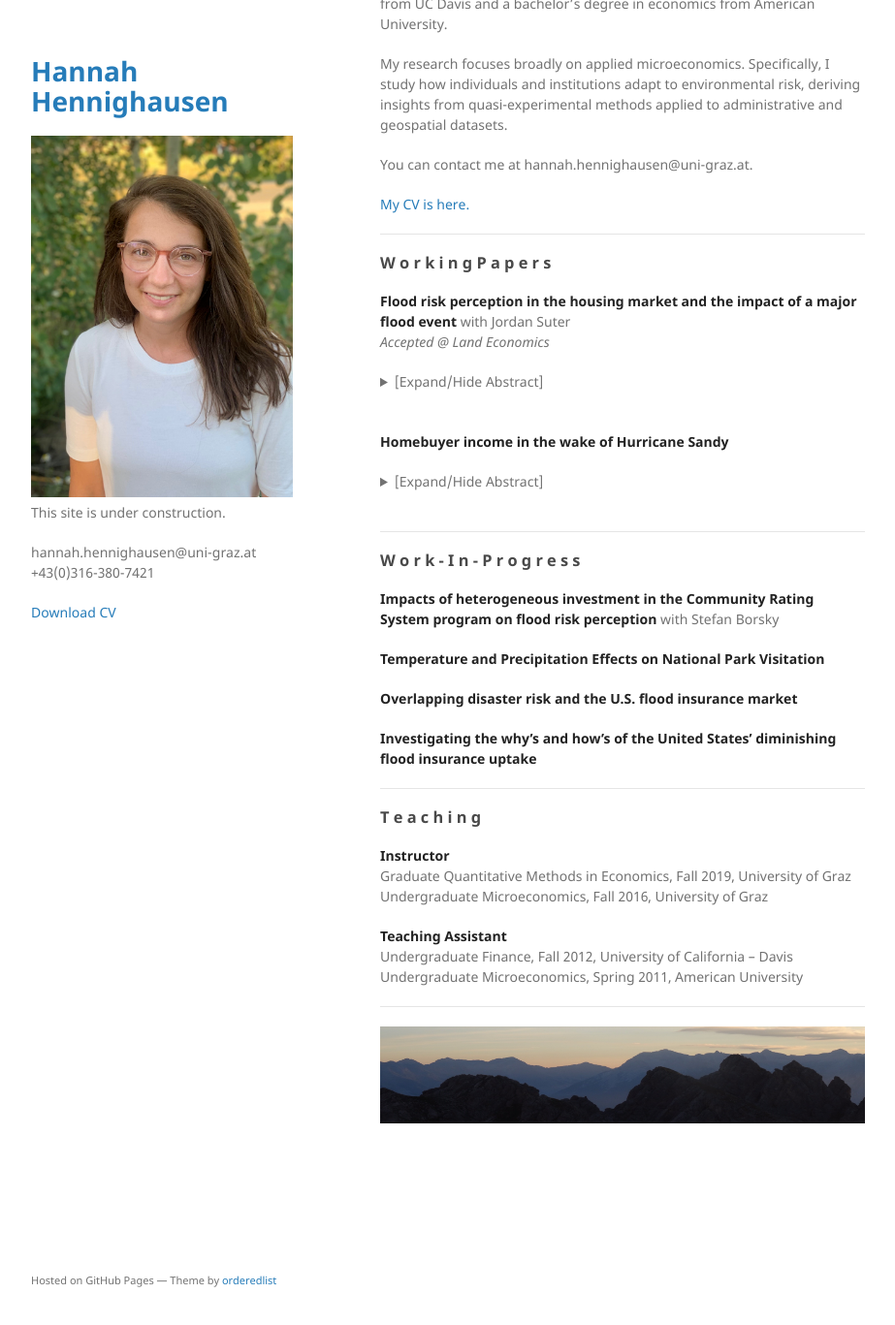
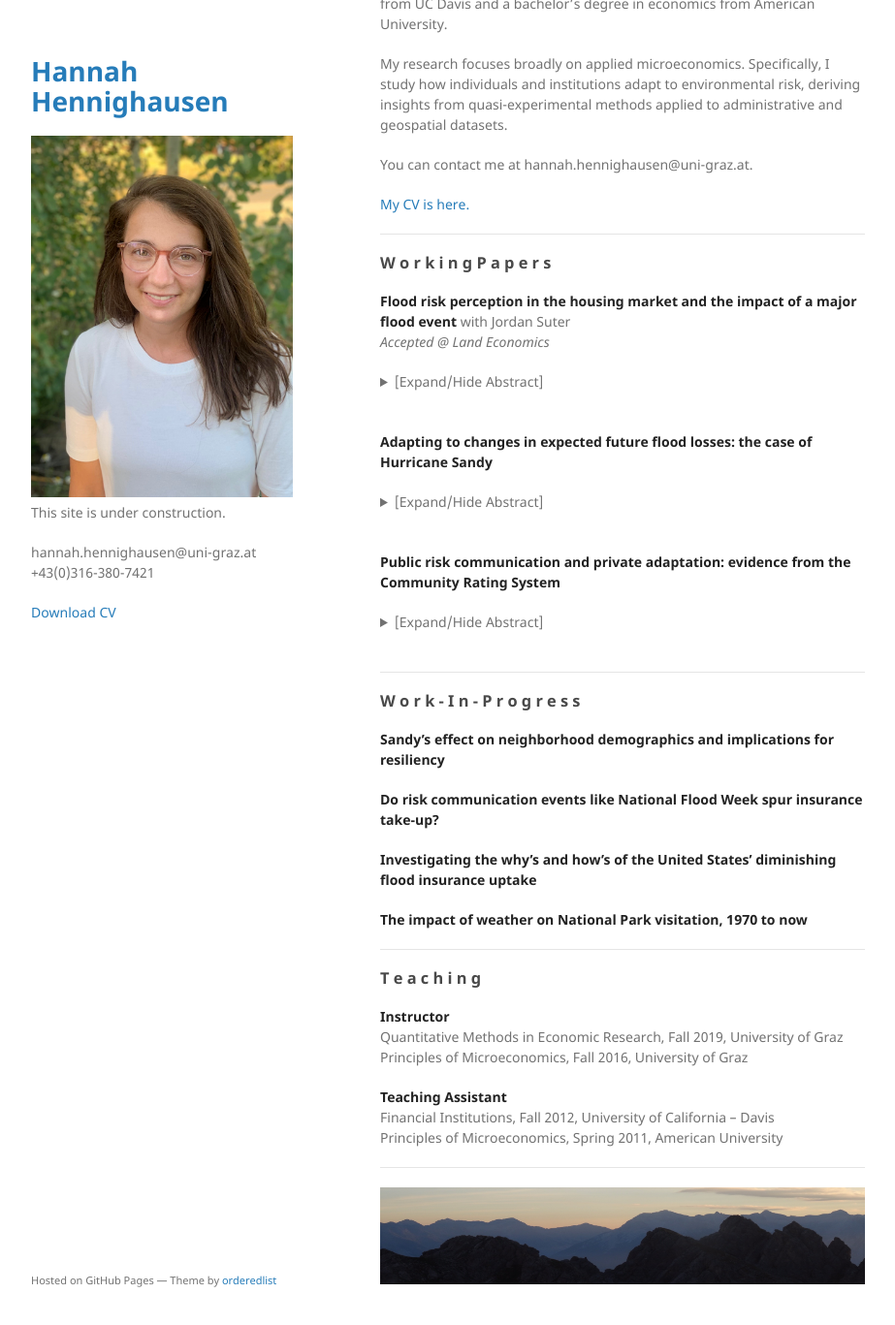
Before and after one commit to hannahhennighausen/hannahhennighausen.github.io, a Jekyll site: the page built from index.md, in a window 1280 px wide and 1400 px high, scrolled down 227 px. Shown: the top 1367 px of the window at 97% size, without its empty margins (178-1101 px from the left). Built offline with Jekyll 4.4.1, drawn with Linux system fonts in a browser that asks for light colours.

Commit message:
Update index.md

```diff
--- a/index.md
+++ b/index.md
@@ -25,11 +25,20 @@ The impact of flood events on flood risk perception has important implications f
 </details>
 <br />
 
-**Homebuyer income in the wake of Hurricane Sandy** <br />
+**Adapting to changes in expected future flood losses: the case of Hurricane Sandy** <br />
 <details>
   <summary>[Expand/Hide Abstract]</summary>
 
-Linking individual financial outcomes with flood events provides insight into how populations in affected areas respond to natural disaster events. This paper uses a flexible event study design to estimate the causal effect of Hurricane Sandy’s flooding on home loan borrowers’ (homebuyers’) incomes. Annual incomes are shown to have decreased by 2.5-3% in the most damaged areas, with the effect persisting until the end of the study period. Preliminary evidence suggests that a property devaluation effect in the flooded areas attracted lower income homebuyers, in turn potentially reducing the flood risky areas’ capacity to cope with future floods.
+Will be added soon.
+
+</details>
+<br />
+
+**Public risk communication and private adaptation: evidence from the Community Rating System** <br />
+<details>
+  <summary>[Expand/Hide Abstract]</summary>
+
+Will be added soon.
 
 </details>
 <br />
@@ -38,25 +47,25 @@ Linking individual financial outcomes with flood events provides insight into ho
 
 ### W o r k - I n - P r o g r e s s
 
-**Impacts of heterogeneous investment in the Community Rating System program on flood risk perception** with Stefan Borsky <br />
+**Sandy's effect on neighborhood demographics and implications for resiliency** <br />
 
-**Temperature and Precipitation Effects on National Park Visitation** <br />
-
-**Overlapping disaster risk and the U.S. flood insurance market** <br />
+**Do risk communication events like National Flood Week spur insurance take-up?** <br />
 
 **Investigating the why's and how's of the United States' diminishing flood insurance uptake** <br />
+
+**The impact of weather on National Park visitation, 1970 to now** <br />
 
 * * *
 
 ### T e a c h i n g
 
 **Instructor** <br />
-Graduate Quantitative Methods in Economics, Fall 2019, University of Graz <br />
-Undergraduate Microeconomics, Fall 2016, University of Graz
+Quantitative Methods in Economic Research, Fall 2019, University of Graz <br />
+Principles of Microeconomics, Fall 2016, University of Graz
 
 **Teaching Assistant** <br />
-Undergraduate Finance, Fall 2012, University of California – Davis <br />
-Undergraduate Microeconomics, Spring 2011, American University
+Financial Institutions, Fall 2012, University of California – Davis <br />
+Principles of Microeconomics, Spring 2011, American University
 
 * * *
 
```
